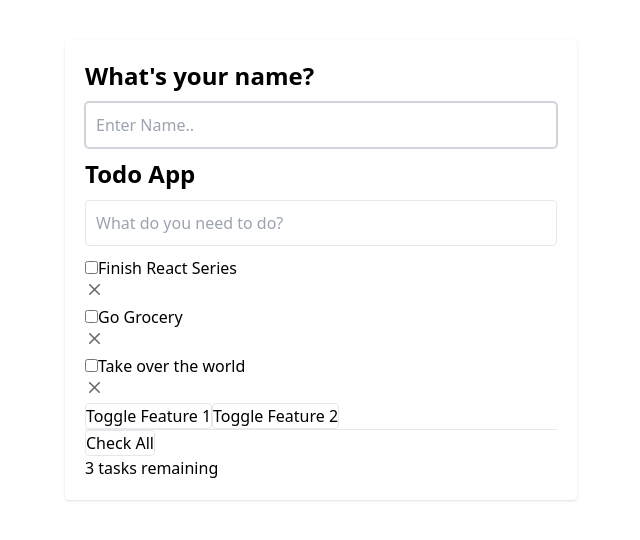
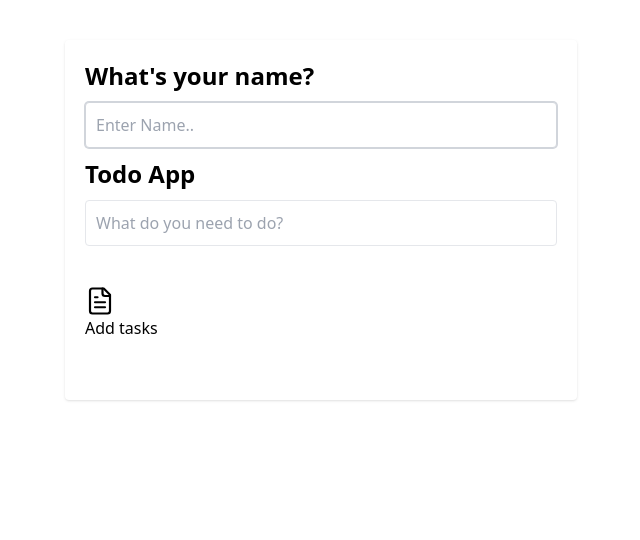
Before and after one commit to muneebacentosquare/todo.app.test, a React (Vite) app: page / in a window 1280 px wide. Shown: the top 540 px of the page, without its empty margins (319-959 px from the left). Built offline with nearby package versions, Linux system fonts and the light colour scheme.

Commit message:
Custom hook to store data in localStorage

```diff
--- a/src/App.jsx
+++ b/src/App.jsx
@@ -1,36 +1,18 @@
+import useLocalStorage from "./hooks/useLocalStorage.js";
+import {useEffect, useRef, useState} from "react";
 import TodoForm from "./Components/TodoForm.jsx";
 import TodoList from "./Components/TodoList.jsx";
 import NoTodo from "./Components/NoTodo.jsx";
-import {useEffect, useRef, useState} from "react";
 import './App.css'
 
 function App() {
-    const [todos, setTodos] = useState([
-        {
-            id: 1,
-            title: "Finish React Series",
-            isComplete: false,
-            isEditing: false,
-        },
-        {
-            id: 2,
-            title: "Go Grocery",
-            isComplete: false,
-            isEditing: false,
-        },
-        {
-            id: 3,
-            title: "Take over the world",
-            isComplete: false,
-            isEditing: false,
-        }
-    ]);
-    const [idForTodo, setIdForTodo] = useState(4);
-    const [name, setName] = useState("");
+    const [todos, setTodos] = useLocalStorage('todos', []);
+    const [idForTodo, setIdForTodo] = useLocalStorage('idForTodo', 1);
+    const [name, setName] = useLocalStorage('name', '');
     const nameInputElement = useRef(null);
     useEffect(() => {
         nameInputElement.current.focus();
-    },[]);
+    }, []);
 
     function addTodo(todo) {
         setTodos([...todos, {id: idForTodo, title: todo, isComplete: false, isEditing: false},])
@@ -116,6 +98,10 @@
         }
     }
 
+    function handleNameInput(event) {
+        setName(event.target.value);
+    }
+
     return (
         <main>
             <div className="w-2/5 p-5 my-10 mx-auto justify-center rounded shadow">
@@ -126,10 +112,10 @@
                         type="text"
                         ref={nameInputElement}
                         value={name}
-                        onChange={event => setName(event.target.value)}
+                        onChange={handleNameInput}
                         placeholder="Enter Name.."/>
                 </form>
-                {name && <p>Hello,name</p>}
+                {name && (<p>Hello,{name}</p>)}
                 <h3 className="text-black text-2xl font-semibold mb-2">Todo App</h3>
                 <TodoForm addTodo={addTodo}/>
                 {todos.length > 0 ? (
--- /dev/null
+++ b/src/hooks/useLocalStorage.js
@@ -0,0 +1,15 @@
+import {useEffect, useState} from "react";
+
+function useLocalStorage(key, initialValue) {
+    const [value, setValue] = useState(() => {
+        const item = localStorage.getItem(key);
+        return item ? JSON.parse(item) : initialValue;
+    });
+    useEffect(() => {
+        localStorage.setItem(key, JSON.stringify(value))
+    }, [key, value])
+
+    return [value, setValue];
+}
+
+export default useLocalStorage;
```
